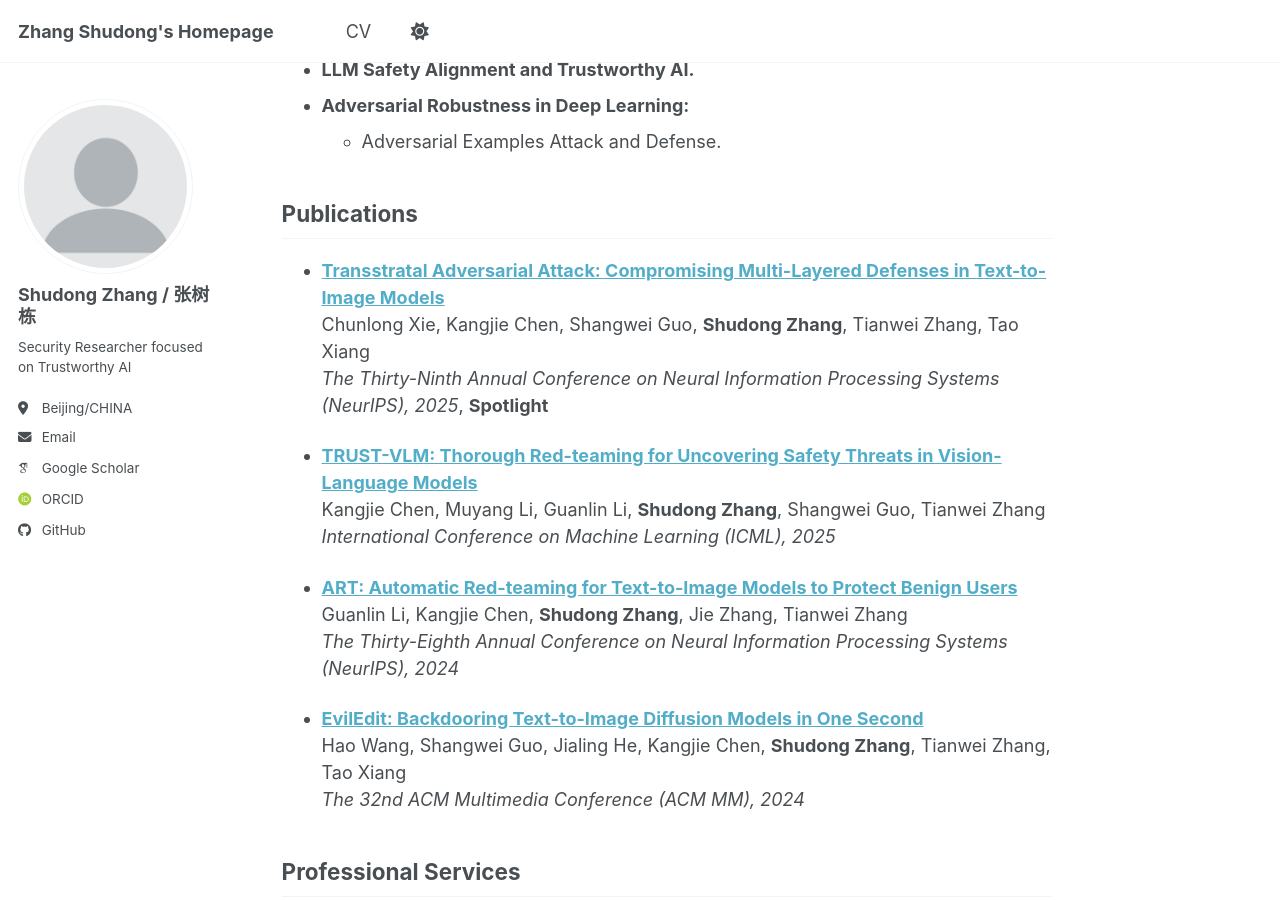
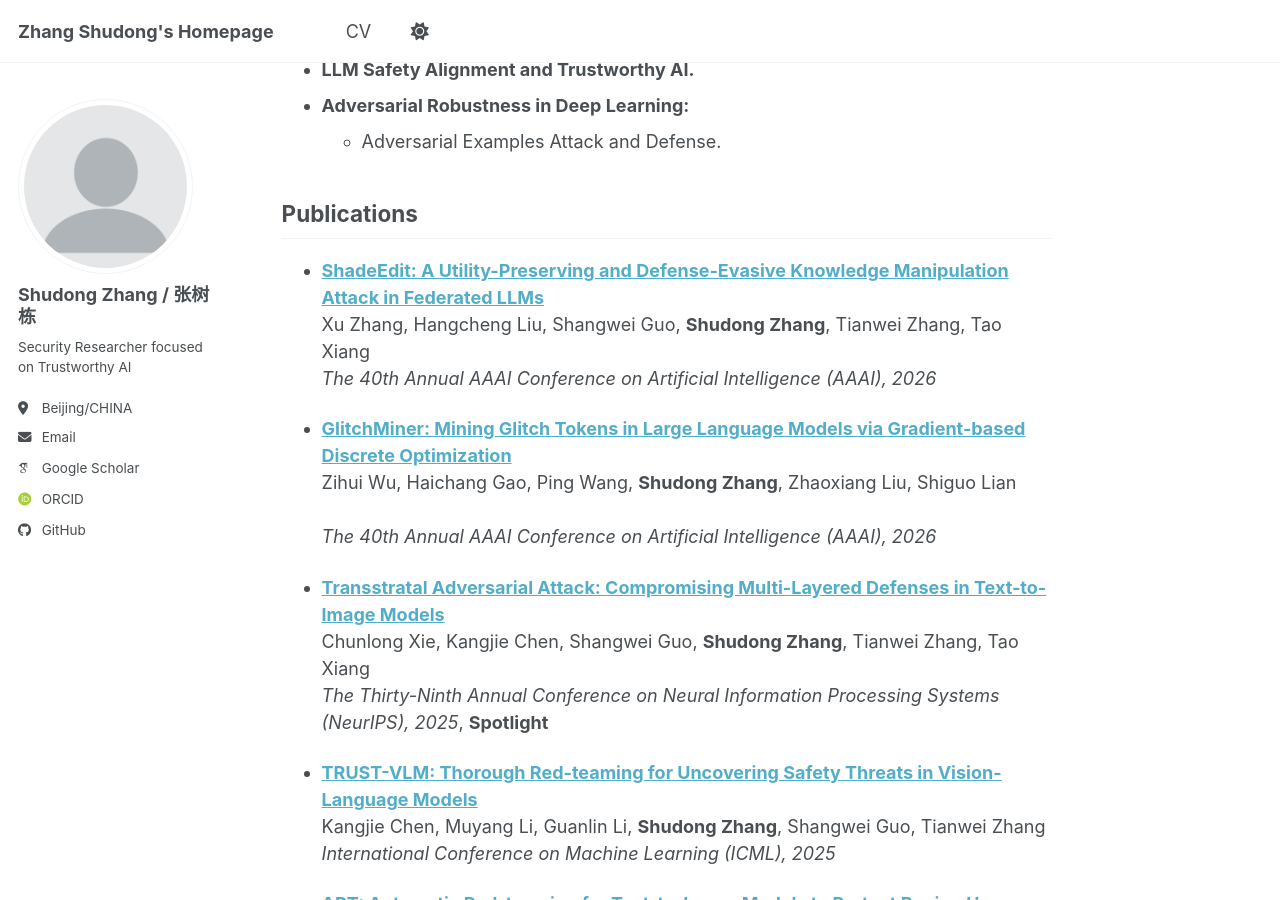
Before and after one commit to shudong-zhang/shudong-zhang.github.io, a Jekyll site: the page built from _pages/about.md, in a window 1280 px wide and 900 px high, scrolled down 502 px. Built offline with Jekyll 4.4.1, drawn with Linux system fonts in a browser that asks for light colours; some web fonts are replaced; a script bundle is joined from its source files by our own code; library files that are not in the unit come from our copies.

Commit message:
Update about.md

```diff
--- a/_pages/about.md
+++ b/_pages/about.md
@@ -25,6 +25,17 @@
 <br/>
 
 ## Publications
+- **[ShadeEdit: A Utility-Preserving and Defense-Evasive Knowledge Manipulation Attack in Federated LLMs](https://openreview.net/pdf?id=kCAgwUykm2)**
+  <br/>
+  Xu Zhang, Hangcheng Liu, Shangwei Guo, **Shudong Zhang**, Tianwei Zhang, Tao Xiang
+  <br/>
+  *The 40th Annual AAAI Conference on Artificial Intelligence (AAAI), 2026*
+
+- **[GlitchMiner: Mining Glitch Tokens in Large Language Models via Gradient-based Discrete Optimization](https://openreview.net/pdf?id=DRpX4A5u3v)**
+  <br/>
+  Zihui Wu, Haichang Gao, Ping Wang, **Shudong Zhang**, Zhaoxiang Liu, Shiguo Lian
+  <br/>
+  *The 40th Annual AAAI Conference on Artificial Intelligence (AAAI), 2026*
 
 - **[Transstratal Adversarial Attack: Compromising Multi-Layered Defenses in Text-to-Image Models](https://openreview.net/pdf?id=JIpKkzSqly)**
   <br/>
```
